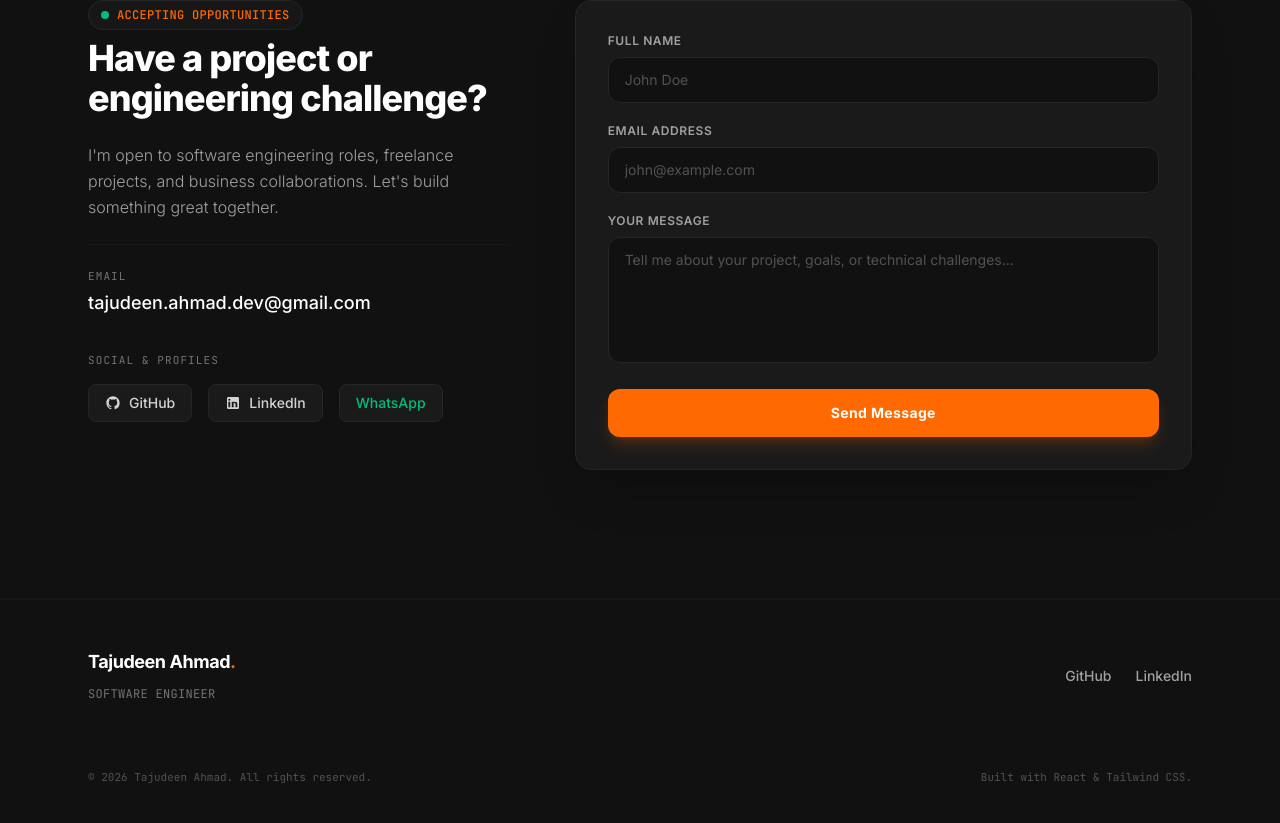
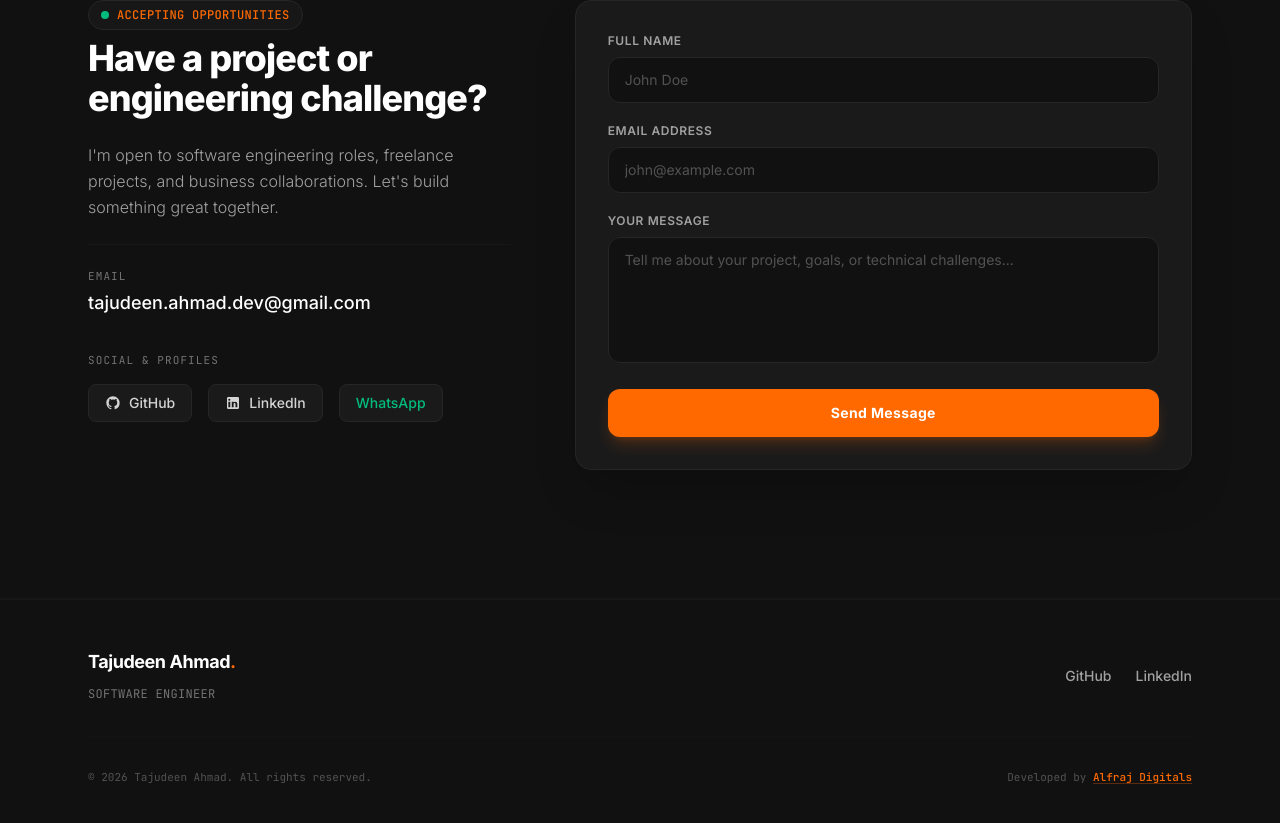
Before and after one commit to Lanre081/my-port, a React (Vite) app: page / in a window 1280 px wide. Shown: the part 7792-8615 px from the top of the page. Built offline with nearby package versions, Linux system fonts and the light colour scheme.

Commit message:
footer changed

```diff
--- a/src/components/Footer.jsx
+++ b/src/components/Footer.jsx
@@ -42,7 +42,17 @@ export default function Footer() {
 
         <div className="mt-8 pt-8 border-t border-neutral-900/50 text-center flex flex-col md:flex-row items-center justify-between gap-4 text-[11px] text-neutral-600 font-mono">
           <p>© {new Date().getFullYear()} Tajudeen Ahmad. All rights reserved.</p>
-          <p>Built with React & Tailwind CSS.</p>
+          <p>
+            Developed by{' '}
+            <a
+              href="https://www.alfrajdigitalsolutions.com/"
+              target="_blank"
+              rel="noopener noreferrer"
+              className="text-orange-500 hover:text-orange-400 underline decoration-orange-500/30 underline-offset-2 transition-colors font-medium"
+            >
+              Alfraj Digitals
+            </a>
+          </p>
         </div>
 
       </div>
```
